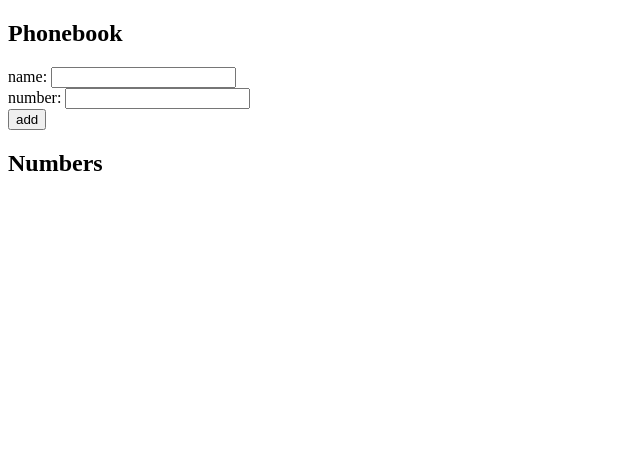
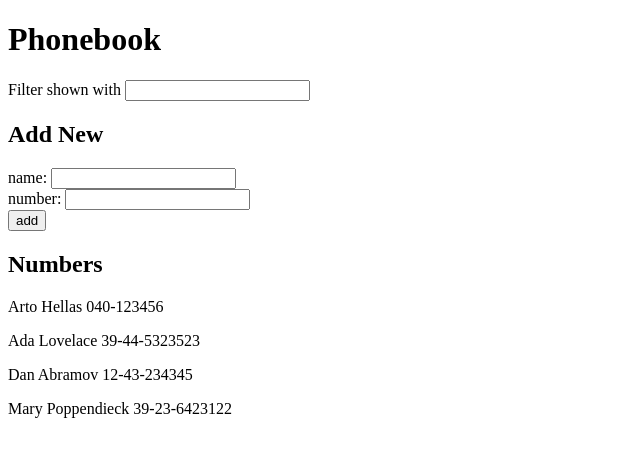
Before and after one commit to tooeasyturan/fullstackopen-phonebook, a React (Create React App) app: page / in a window 1280 px wide. Shown: the top 456 px of the page, without its empty margins (0-640 px from the left). Built offline with nearby package versions, Linux system fonts and the light colour scheme.

Commit message:
Step 4 implement search field

```diff
--- a/src/App.js
+++ b/src/App.js
@@ -3,10 +3,14 @@ import React, { useState } from 'react'
 
 const App = () => {
   const [persons, setPersons] = useState([
-
+    { name: 'Arto Hellas', number: '040-123456' },
+    { name: 'Ada Lovelace', number: '39-44-5323523' },
+    { name: 'Dan Abramov', number: '12-43-234345' },
+    { name: 'Mary Poppendieck', number: '39-23-6423122' }
   ])
   const [newName, setNewName] = useState('')
   const [newNumber, setNewNumber] = useState('')
+  const [filter, setFilter] = useState('')
 
   const handleChangeName = (event) => {
     //console.log(event.target.value)
@@ -18,6 +22,16 @@ const App = () => {
     setNewNumber(event.target.value)
   }
 
+  const handleFilter = (event) => {
+    //console.log(event.target.value)
+    setFilter(event.target.value)
+  }
+
+  const filtered = persons.filter(person => {
+    return person.name.toUpperCase().includes(filter.toUpperCase())
+  })
+
+  console.log(filtered)
 
   const addName = (event) => {
     event.preventDefault()
@@ -38,16 +52,28 @@ const App = () => {
   }
 
 
-  const personsName = () => {
+  // const personsName = () => {
+  //   return (
+  //     persons.map(person => <p key={person.id}>{person.name} {person.number}</p>)
+  //   )
+  // }
+
+
+  const filteredName = () => {
     return (
-      persons.map(person => <p key={person.id}>{person.name} {person.number}</p>)
+      filtered.map(filteredName => <p>{filteredName.name} {filteredName.number}</p>)
     )
   }
 
-
   return (
     <div>
-      <h2>Phonebook</h2>
+      <h1>Phonebook</h1>
+      <div>
+        Filter shown with <input onChange={handleFilter} value={filter} />
+
+
+      </div>
+      <h2>Add New</h2>
       <form onSubmit={addName}>
         <div>
           name: <input value={newName} onChange={handleChangeName} />
@@ -59,7 +85,7 @@ const App = () => {
         </div>
       </form>
       <h2>Numbers</h2>
-      {personsName()}
+      {filteredName()}
     </div>
   )
 }
```
